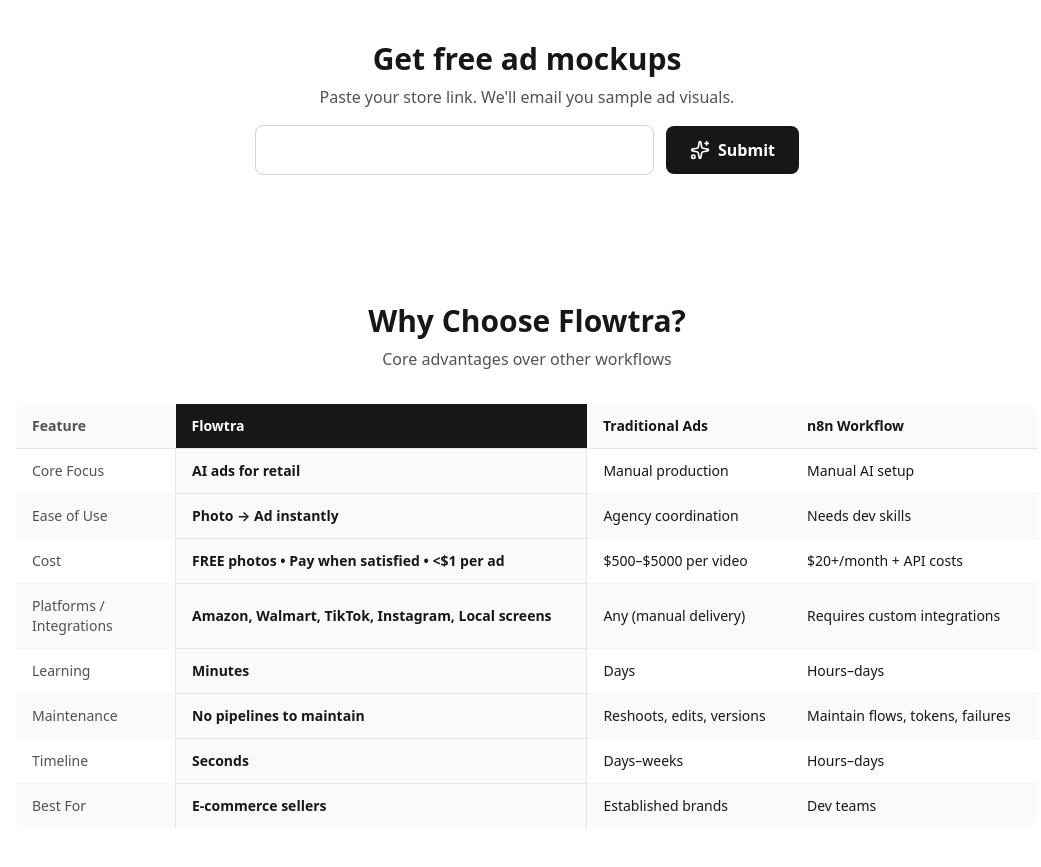
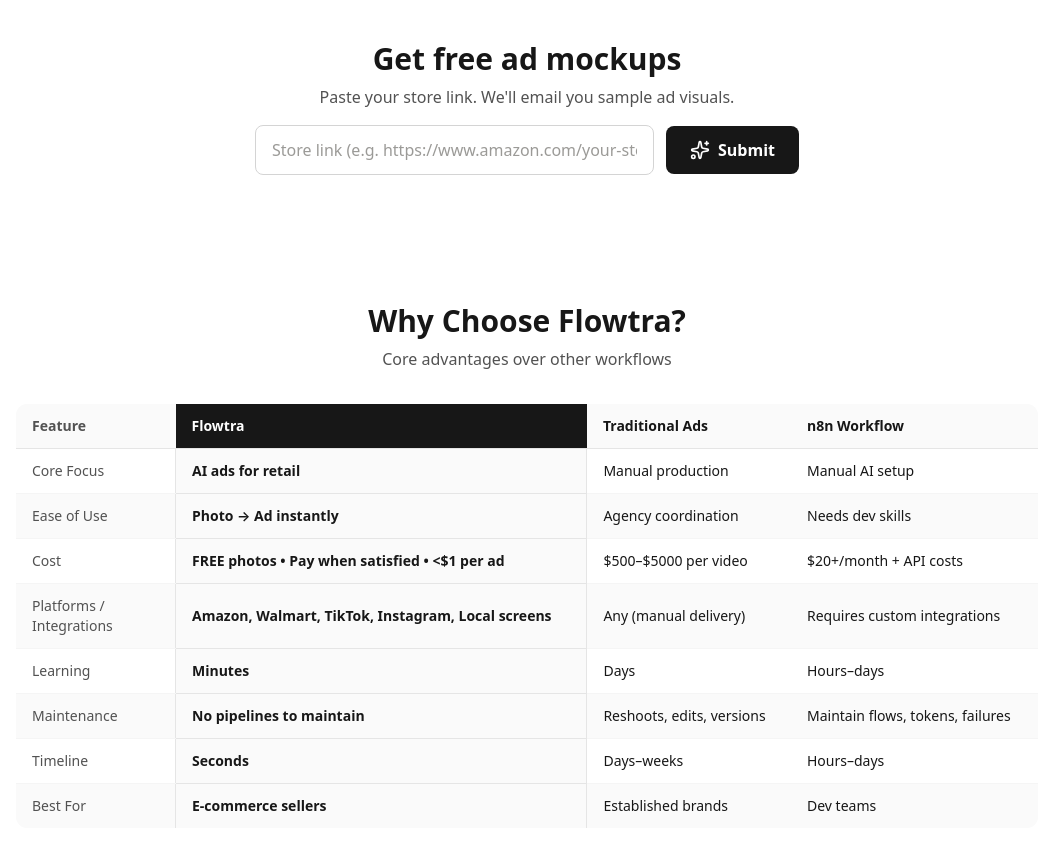
Before and after one commit to lantianlaoli/flowtra, a Next.js app: page / in a window 1280 px wide. Shown: the part 1920-2787 px from the top of the page, without its empty margins (113-1154 px from the left). Built offline with nearby package versions, Linux system fonts and the light colour scheme; no server answers.

Commit message:
chore: add placeholder hint to landing CTA input

```diff
--- a/components/pages/LandingPage.tsx
+++ b/components/pages/LandingPage.tsx
@@ -76,6 +76,7 @@
           type="url"
           value={storeUrl}
           onChange={(e) => setStoreUrl(e.target.value)}
+          placeholder="Store link (e.g. https://www.amazon.com/your-store)"
           className="flex-1 border border-gray-300 rounded-lg px-4 py-3 focus:outline-none focus:ring-2 focus:ring-gray-900"
           inputMode="url"
           aria-label="Store URL"
```
